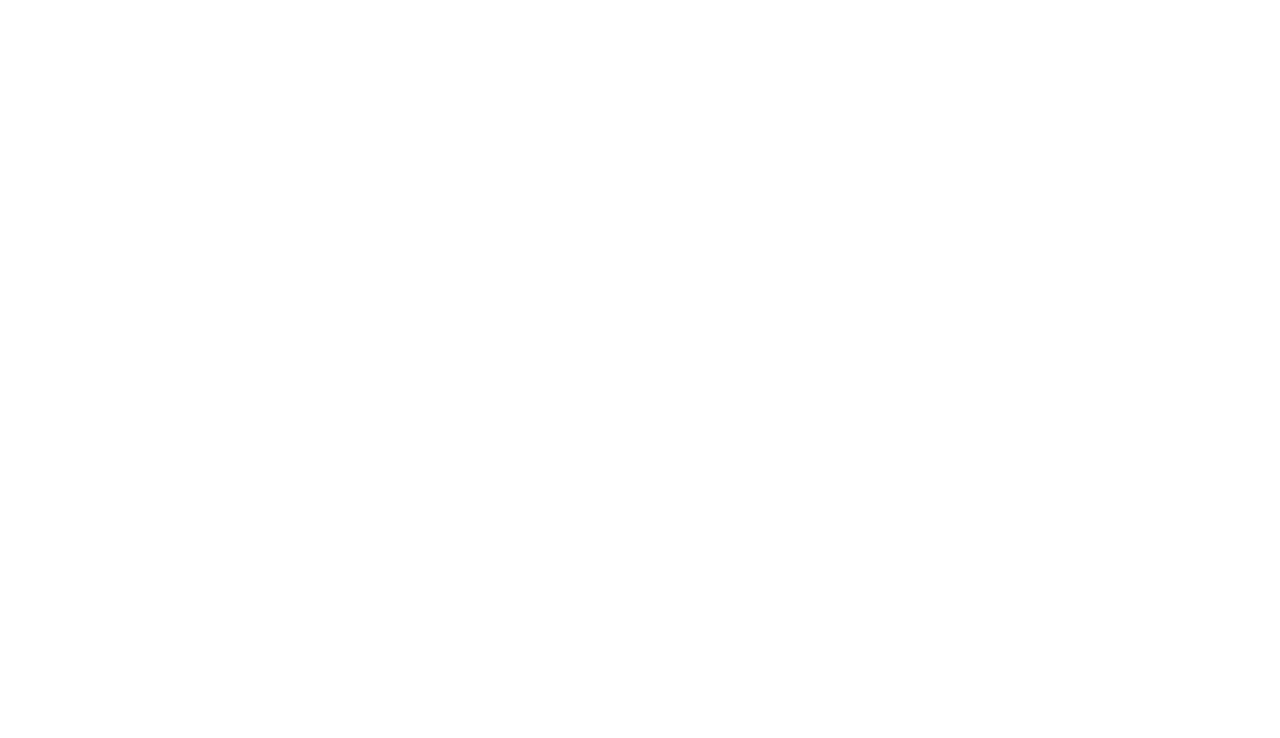
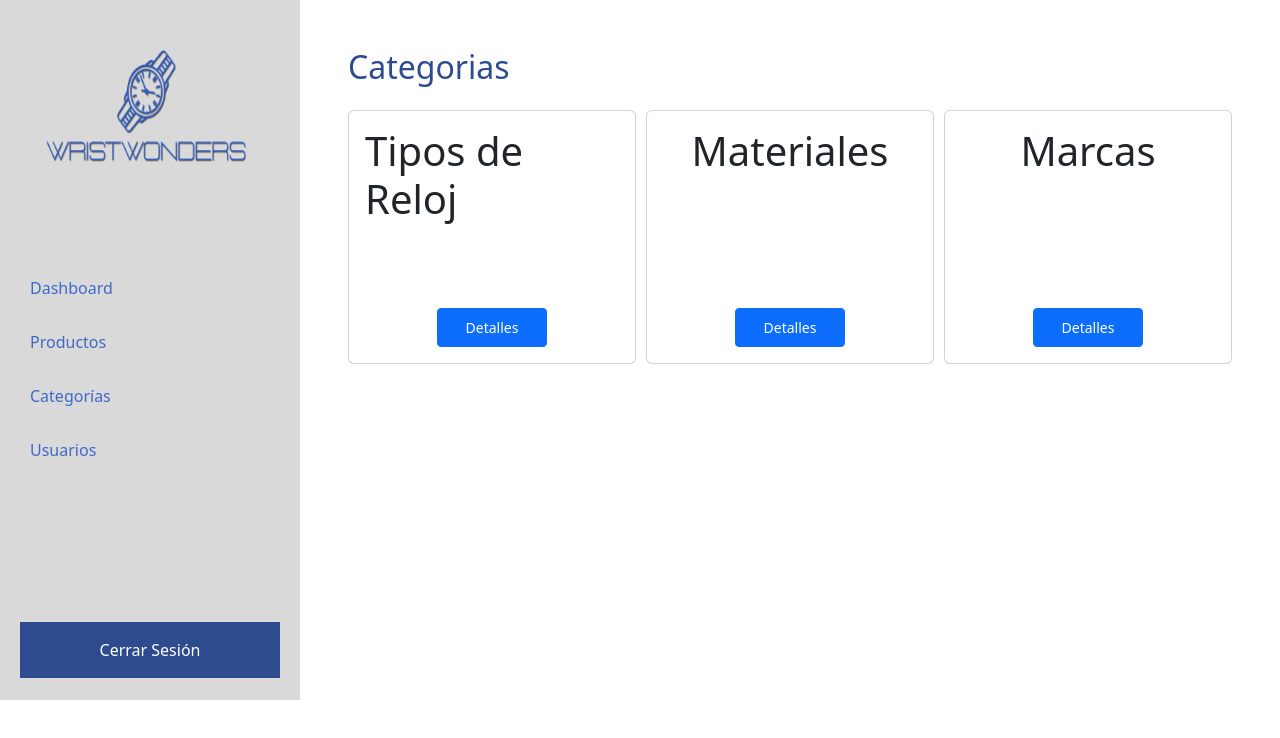
Before and after one commit to IvanArana/WristWonders, a React (Create React App) app: page /CategoriasAD in a window 1280 px wide. Before the commit this address had no page. Shown: the top 738 px of the page. Built offline with nearby package versions, Linux system fonts and the light colour scheme.

Commit message:
Vista Categorias Admin

```diff
--- a/src/App.js
+++ b/src/App.js
@@ -6,17 +6,19 @@
 import Card from './components/Card';
 import User from './modules/User';
 import ProductosAD from './modules/ProductosAD';
+import CategoriasAD from './modules/CategoriasAD';
 
 function App() {
   return (
     <Router>
       <Routes>
-        <Route path="/Login" element={<Login />} />
+        <Route path="/" element={<Login />} />
         <Route path="/registro" element={<Registro />} />
-        <Route path="/" element={<Admin />} />
+        <Route path="/Admin" element={<Admin />} />
         <Route path="/principal-user" element={<User />} />
         <Route path="/carrito" element={<Card />} />
         <Route path="/ProductosAD" element={<ProductosAD />} />
+        <Route path="/CategoriasAD" element={<CategoriasAD />} />
 
       </Routes>
     </Router>
--- a/src/components/Sidebar.js
+++ b/src/components/Sidebar.js
@@ -28,7 +28,7 @@
         </li>
       </ul>
       <div className="logout">
-        <Link to="/Login">Cerrar Sesión</Link>
+        <Link to="/">Cerrar Sesión</Link>
       </div>
     </div>
   );
--- /dev/null
+++ b/src/modules/CategoriasAD.js
@@ -0,0 +1,55 @@
+import React from 'react';
+import Sidebar from '../components/Sidebar';
+import { Link } from 'react-router-dom';
+import '../css/Admin.css';
+
+const CategoriasAD = () => {
+  return (
+    <div className="container-lo">
+      <Sidebar />
+
+      <div id="content" className="p-4 p-md-5 pt-5">
+        <h2 className="mb-4" style={{ color: '#2e4b90' }}>
+          Categorias
+        </h2>
+
+        <div className="d-flex justify-content-between">
+          <div className="card" style={{ width: '18rem', marginRight: '10px' }}>
+            <div className="card-body d-flex flex-column align-items-center">
+              <h1 className="card-title">Tipos de Reloj</h1>
+              <div style={{ marginTop: '30%' }}>
+                <button className="btn btn-primary btn-sm" type="button">
+                  Detalles
+                </button>
+              </div>
+            </div>
+          </div>
+
+          <div className="card" style={{ width: '18rem', marginRight: '10px' }}>
+            <div className="card-body d-flex flex-column align-items-center">
+              <h1 className="card-title">Materiales</h1>
+              <div style={{ marginTop: 'auto' }}>
+                <button className="btn btn-primary btn-sm" type="button">
+                  Detalles
+                </button>
+              </div>
+            </div>
+          </div>
+
+          <div className="card" style={{ width: '18rem' }}>
+            <div className="card-body d-flex flex-column align-items-center">
+              <h1 className="card-title">Marcas</h1>
+              <div style={{ marginTop: 'auto' }}>
+                <button className="btn btn-primary btn-sm" type="button">
+                  Detalles
+                </button>
+              </div>
+            </div>
+          </div>
+        </div>
+      </div>
+    </div>
+  );
+};
+
+export default CategoriasAD;
```
